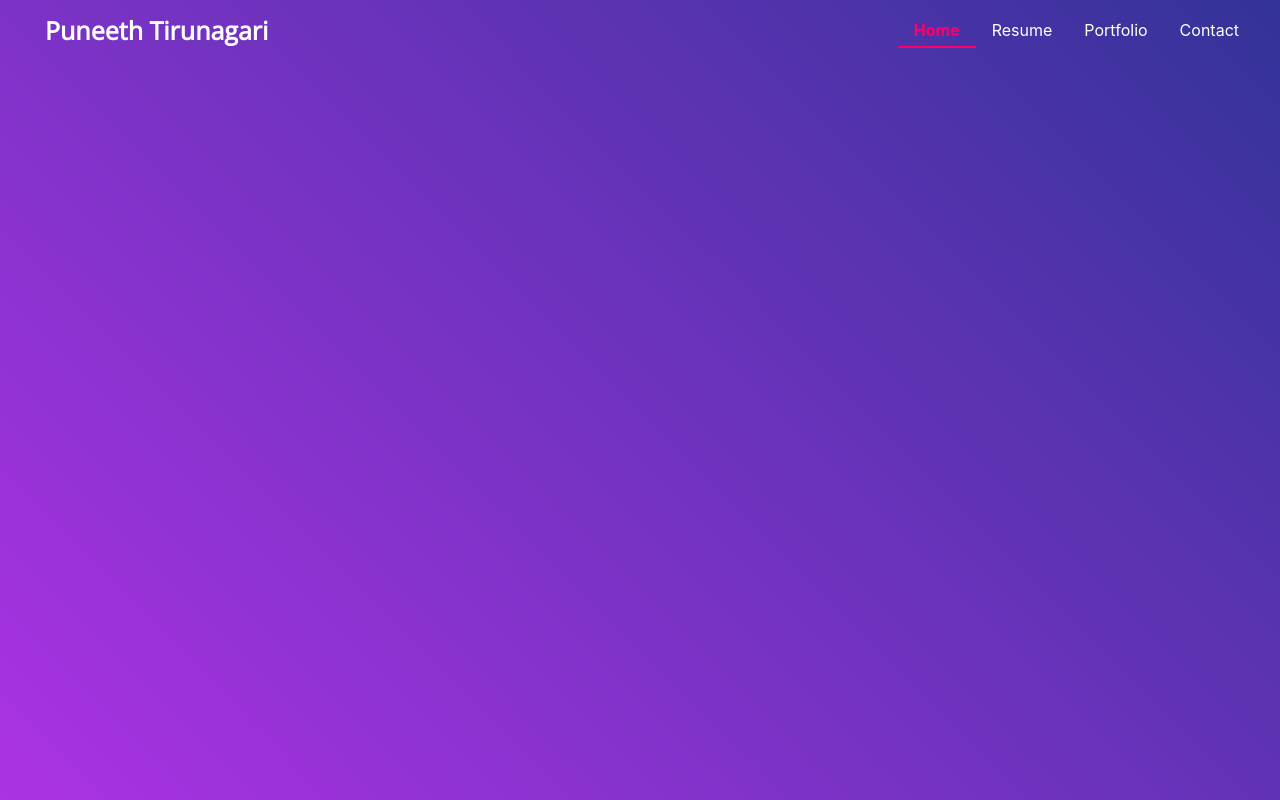
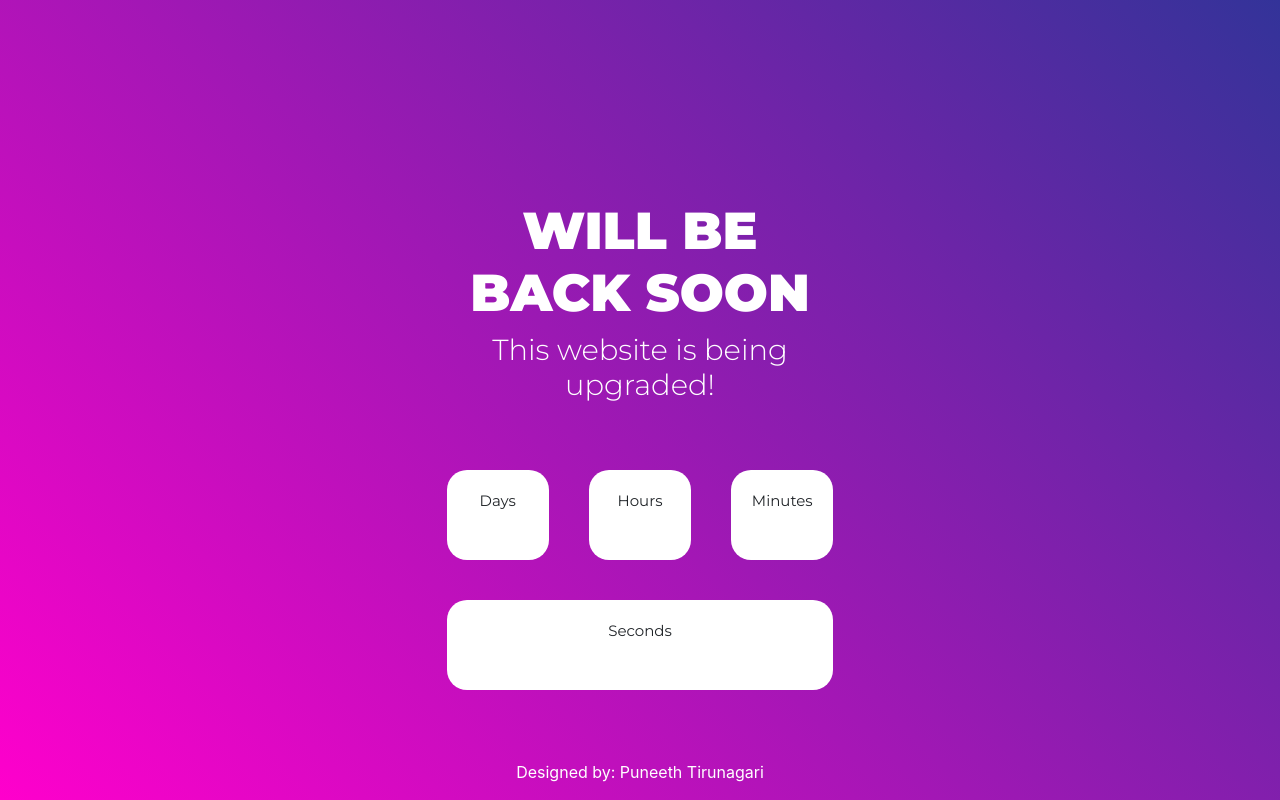
Before and after one commit to puneethtiru/puneethtiru.github.io, a plain HTML site: page index.html in a window 1280 px wide. Drawn offline with nearby package versions, Linux system fonts and the light colour scheme; files that its build step writes are made by us from their sources.

Commit message:
new files

```diff
--- a/assets/main.css
+++ b/assets/main.css
@@ -1,61 +1,33 @@
 /* // Extra small devices (portrait phones, less than 576px) */
 /* // No media query for `xs` since this is the default in Bootstrap */
+.cus-div-outer {
+  height: 100vh;
+}
+
+.cus-div-top {
+  padding-top: 10vh;
+  height: 95%;
+}
+
+.cus-div-bottom {
+  color: #fff;
+}
 
 .container-fluid {
   /* background: linear-gradient(-45deg, #ac32e4, #7918f2, #4801ff); */
-  background: linear-gradient(45deg, #ac32e4, #333399);
-  min-height: 100vh;
+  background: linear-gradient(45deg, #ff00cc, #333399);
+  height: 100vh;
   /* margin: 10vh 0vh 10vh 0vh; */
 }
 
-#topNav {
-  padding: 10px;
-}
-
-.label-logo {
-  font-family: "Open Sans", sans-serif;
-  margin: 0px;
-  height: 100%;
-  padding: 0px 0px 0px 20px;
-  font-weight: 600;
-  vertical-align: middle;
-  line-height: 40px;
-  font-size: 25px;
-  color: #fff;
-}
-
-.nav-item {
-  cursor: pointer;
-}
-.nav-item > .active {
-  /* color: rgb(95, 255, 228); */
-  /* border-bottom: 2px solid rgb(95, 255, 228); */
-  color: #ff006a;
-  border-bottom: 2px solid #ff006a;
-  padding-bottom: 4px !important;
-  font-weight: bold;
-}
-.nav-item > .active:hover {
-  /* color: rgb(95, 255, 228) !important; */
-  color: #ff006a !important;
-}
-.nav-link {
-  color: #fff;
-}
-.nav-link:hover {
-  color: #bbb;
-}
-
 .cus-hl1 {
-  /* font-family: "Montserrat", sans-serif; */
+  font-family: "Montserrat", sans-serif;
   /* font-family: "Open Sans", sans-serif; */
-  font-family: "Open Sans", sans-serif;
   font-size: 52px;
-  font-weight: 600;
+  font-weight: 900;
   color: #fff;
   line-height: 1.2;
-  /* text-transform: uppercase; */
-  padding-top: 50px;
+  text-transform: uppercase;
 }
 .cus-hl2 {
   font-family: "Montserrat", sans-serif;
@@ -63,6 +35,35 @@
   font-weight: 300;
   color: #fff;
   line-height: 1.2;
+}
+
+.cus-counter-outer {
+  margin-top: 5vh;
+}
+.cus-counter {
+  height: 90px;
+  width: 90px;
+  background-color: #fff;
+  margin: 20px;
+  border-radius: 20px;
+  display: flex;
+  flex-direction: column;
+  font-size: 15px;
+  padding-top: 15px;
+}
+
+.cus-counter-val {
+  font-size: 36px;
+  line-height: 36px;
+  font-family: "Montserrat", sans-serif;
+  font-weight: 700;
+  color: #555;
+  padding-bottom: 5px;
+}
+
+.cus-counter-label {
+  font-family: "Montserrat", sans-serif;
+  font-weight: 400;
 }
 
 /* // Small devices (landscape phones, 576px and up) */
@@ -75,6 +76,9 @@
 
 /* // Large devices (desktops, 992px and up) */
 @media (min-width: 992px) {
+  .cus-div-top {
+    padding-top: 25vh;
+  }
 }
 
 /* // Extra large devices (large desktops, 1200px and up) */
--- /dev/null
+++ b/assets/mainnew.css
@@ -0,0 +1,82 @@
+/* // Extra small devices (portrait phones, less than 576px) */
+/* // No media query for `xs` since this is the default in Bootstrap */
+
+.container-fluid {
+  /* background: linear-gradient(-45deg, #ac32e4, #7918f2, #4801ff); */
+  background: linear-gradient(45deg, #ac32e4, #333399);
+  min-height: 100vh;
+  /* margin: 10vh 0vh 10vh 0vh; */
+}
+
+#topNav {
+  padding: 10px;
+}
+
+.label-logo {
+  font-family: "Open Sans", sans-serif;
+  margin: 0px;
+  height: 100%;
+  padding: 0px 0px 0px 20px;
+  font-weight: 600;
+  vertical-align: middle;
+  line-height: 40px;
+  font-size: 25px;
+  color: #fff;
+}
+
+.nav-item {
+  cursor: pointer;
+}
+.nav-item > .active {
+  /* color: rgb(95, 255, 228); */
+  /* border-bottom: 2px solid rgb(95, 255, 228); */
+  color: #ff006a;
+  border-bottom: 2px solid #ff006a;
+  padding-bottom: 4px !important;
+  font-weight: bold;
+}
+.nav-item > .active:hover {
+  /* color: rgb(95, 255, 228) !important; */
+  color: #ff006a !important;
+}
+.nav-link {
+  color: #fff;
+}
+.nav-link:hover {
+  color: #bbb;
+}
+
+.cus-hl1 {
+  /* font-family: "Montserrat", sans-serif; */
+  /* font-family: "Open Sans", sans-serif; */
+  font-family: "Open Sans", sans-serif;
+  font-size: 52px;
+  font-weight: 600;
+  color: #fff;
+  line-height: 1.2;
+  /* text-transform: uppercase; */
+  padding-top: 50px;
+}
+.cus-hl2 {
+  font-family: "Montserrat", sans-serif;
+  font-size: 29px;
+  font-weight: 300;
+  color: #fff;
+  line-height: 1.2;
+}
+
+/* // Small devices (landscape phones, 576px and up) */
+@media (min-width: 576px) {
+}
+
+/* // Medium devices (tablets, 768px and up) */
+@media (min-width: 768px) {
+}
+
+/* // Large devices (desktops, 992px and up) */
+@media (min-width: 992px) {
+}
+
+/* // Extra large devices (large desktops, 1200px and up) */
+@media (min-width: 1200px) {
+}
--- a/index.html
+++ b/index.html
@@ -7,23 +7,13 @@
     <title>Puneeth Tirunagari</title>
     <meta name="description" content="Personal Portfolio" />
     <meta name="author" content="Puneeth" />
-    <meta name="viewport" content="width=device-width, initial-scale=1.0" />
-    <link rel="shortcut icon" href="assets/img/favicon.png" />
 
     <link
       href="https://fonts.googleapis.com/css?family=Montserrat:300,400,700,900&display=swap"
       rel="stylesheet"
     />
-    <!-- <link
+    <link
       href="https://fonts.googleapis.com/css?family=Open+Sans:300,400,600,700,800&display=swap"
-      rel="stylesheet"
-    /> -->
-    <!-- <link
-      href="https://fonts.googleapis.com/css?family=Open+Sans:400,600&display=swap"
-      rel="stylesheet"
-    /> -->
-    <link
-      href="https://fonts.googleapis.com/css?family=Open+Sans&display=swap"
       rel="stylesheet"
     />
 
@@ -33,47 +23,43 @@
       integrity="sha384-ggOyR0iXCbMQv3Xipma34MD+dH/1fQ784/j6cY/iJTQUOhcWr7x9JvoRxT2MZw1T"
       crossorigin="anonymous"
     />
-    <link rel="stylesheet" type="text/css" href="assets/main.css" />
+    <link rel="stylesheet" type="text/css" href="main.css" />
   </head>
 
   <body>
     <div class="container-fluid">
-      <div class="row" id="topNav">
-        <div class="col-sm-4" id="topNavLeft">
-          <label class="label-logo">Puneeth Tirunagari</label>
-        </div>
-        <div class="col-sm-8" id="topNavRight">
-          <ul class="nav justify-content-end">
-            <li class="nav-item">
-              <span
-                class="nav-link active"
-                onclick="navClicked(0);"
-                id="navItem-0"
-                >Home</span
-              >
-            </li>
-            <li class="nav-item">
-              <span class="nav-link" onclick="navClicked(1);" id="navItem-1"
-                >Resume</span
-              >
-            </li>
-            <li class="nav-item">
-              <span class="nav-link" onclick="navClicked(2);" id="navItem-2"
-                >Portfolio</span
-              >
-            </li>
-            <li class="nav-item">
-              <span class="nav-link" onclick="navClicked(3);" id="navItem-3"
-                >Contact</span
-              >
-            </li>
-          </ul>
+      <div class="row justify-content-center">
+        <div class="col-4 text-center cus-div-outer">
+          <div class="cus-div-top">
+            <label class="cus-hl1">Will be back soon</label>
+            <label class="cus-hl2">This website is being upgraded!</label>
+            <div class="row cus-counter-outer">
+              <div class="col cus-counter">
+                <span id="cus-days" class="cus-counter-val"></span>
+                <span class="cus-counter-label">Days</span>
+              </div>
+              <div class="col cus-counter">
+                <span id="cus-hours" class="cus-counter-val"></span>
+                <span class="cus-counter-label">Hours</span>
+              </div>
+              <div class="col cus-counter">
+                <span id="cus-minutes" class="cus-counter-val"></span>
+                <span class="cus-counter-label">Minutes</span>
+              </div>
+              <div class="col cus-counter">
+                <span id="cus-seconds" class="cus-counter-val"></span>
+                <span class="cus-counter-label">Seconds</span>
+              </div>
+            </div>
+          </div>
+          <div class="cus-div-bottom">
+            <span>Designed by: Puneeth Tirunagari</span>
+          </div>
         </div>
       </div>
-      <div class="row justify-content-center"></div>
     </div>
 
-    <script src="assets/index.js"></script>
+    <script src="main.js"></script>
 
     <script
       src="https://code.jquery.com/jquery-3.3.1.slim.min.js"
```
Also changed, not shown: assets/main.js (added, +29 -0 lines), indexnew.html (added, +94 -0 lines), assets/indexnew.js (renamed from assets/index.js).
